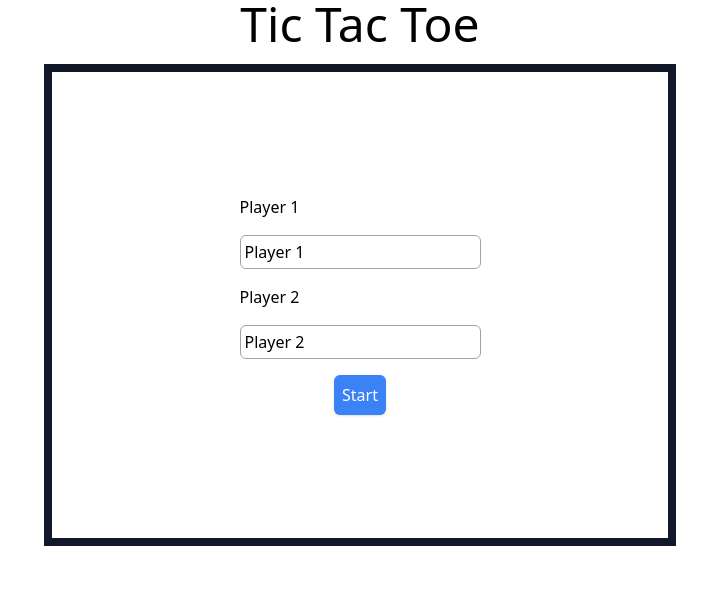
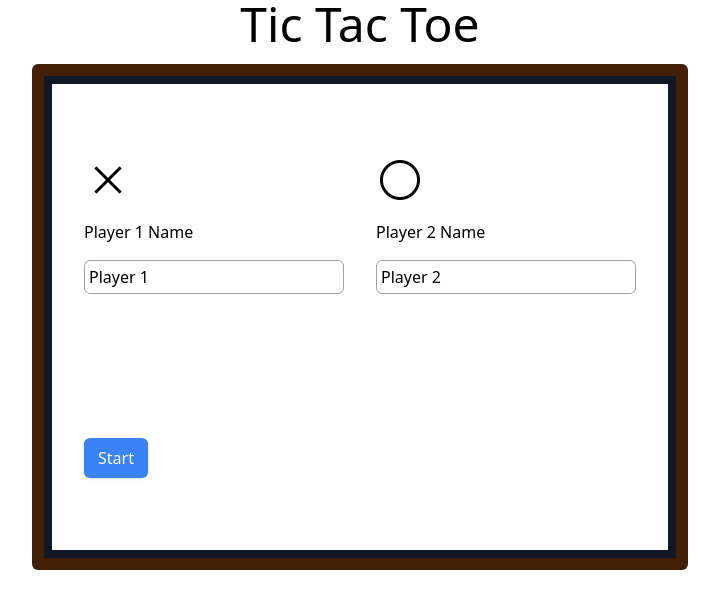
Before and after one commit to Gulcan00/tictactoe, a website: page index.html in a window 1280 px wide. Shown: the whole page, without its empty margins (280-999 px from the left). Drawn offline with nearby package versions, Linux system fonts and the light colour scheme.

Commit message:
Update input form layout and add symbols to player names

```diff
--- a/index.html
+++ b/index.html
@@ -1,5 +1,6 @@
 <!DOCTYPE html>
 <html lang="en">
+
 <head>
     <meta charset="UTF-8">
     <meta name="viewport" content="width=device-width, initial-scale=1.0">
@@ -9,16 +10,32 @@
     <script src="script.js" defer></script>
     <link rel="stylesheet" href="https://fonts.googleapis.com/css?family=Permanent+Marker">
     <link href="/dist/output.css" rel="stylesheet">
+    <link rel="stylesheet" href="https://fonts.googleapis.com/css2?family=Material+Symbols+Outlined:opsz,wght,FILL,GRAD@20..48,100..700,0..1,-50..200" />
 </head>
+
 <body>
     <div class="container">
         <h1>Tic Tac Toe</h1>
-        <div class="board">
-            <form>
-                <label for="player1">Player 1<input id="player1" name="player1" type="text" value="Player 1"></label>
-                <label for="player2">Player 2<input id="player2" name="player2" type="text" value="Player 2"></label>
-                <button class="btn">Start</button>
-            </form>
+        <div class="board-border">
+            <div class="board">
+                <form>
+                    <label for="player1">
+                        <span class="material-symbols-outlined md-48">
+                            close
+                            </span>
+                        Player 1 Name
+                        <input id="player1" name="player1" type="text" value="Player 1">
+                    </label>
+                    <label for="player2">
+                        <span class="material-symbols-outlined md-48">
+                            circle
+                        </span>
+                        Player 2 Name
+                        <input id="player2" name="player2" type="text" value="Player 2">
+                    </label>
+                    <button class="btn">Start</button>
+                </form>
+            </div>
         </div>
         <div>
             <div class="result">
@@ -27,4 +44,5 @@
         </div>
     </div>
 </body>
+
 </html>
--- a/styles.css
+++ b/styles.css
@@ -39,7 +39,7 @@ body {
 }
 
 .btn {
-    @apply p-2 rounded-md shadow bg-blue-500 text-white max-w-min hover:bg-blue-400 text-base;
+    @apply p-2 rounded-md shadow bg-blue-500 text-white w-16 hover:bg-blue-400 text-base;
 }
 
 h1 {
@@ -51,7 +51,7 @@ form {
     grid-row: 1 / span 3;
     justify-content: center;
     align-items: center;
-    @apply flex flex-col gap-4;
+    @apply grid grid-cols-2 gap-x-8 mx-8;
 }
 
 input {
@@ -62,3 +62,11 @@ input {
 label {
     @apply flex flex-col gap-4;
 }
+
+.board-border {
+    @apply p-3 bg-yellow-950 rounded-md
+}
+
+.material-symbols-outlined.md-48 {
+    font-size: 48px;
+}
```
Also changed, not shown: dist/output.css.
